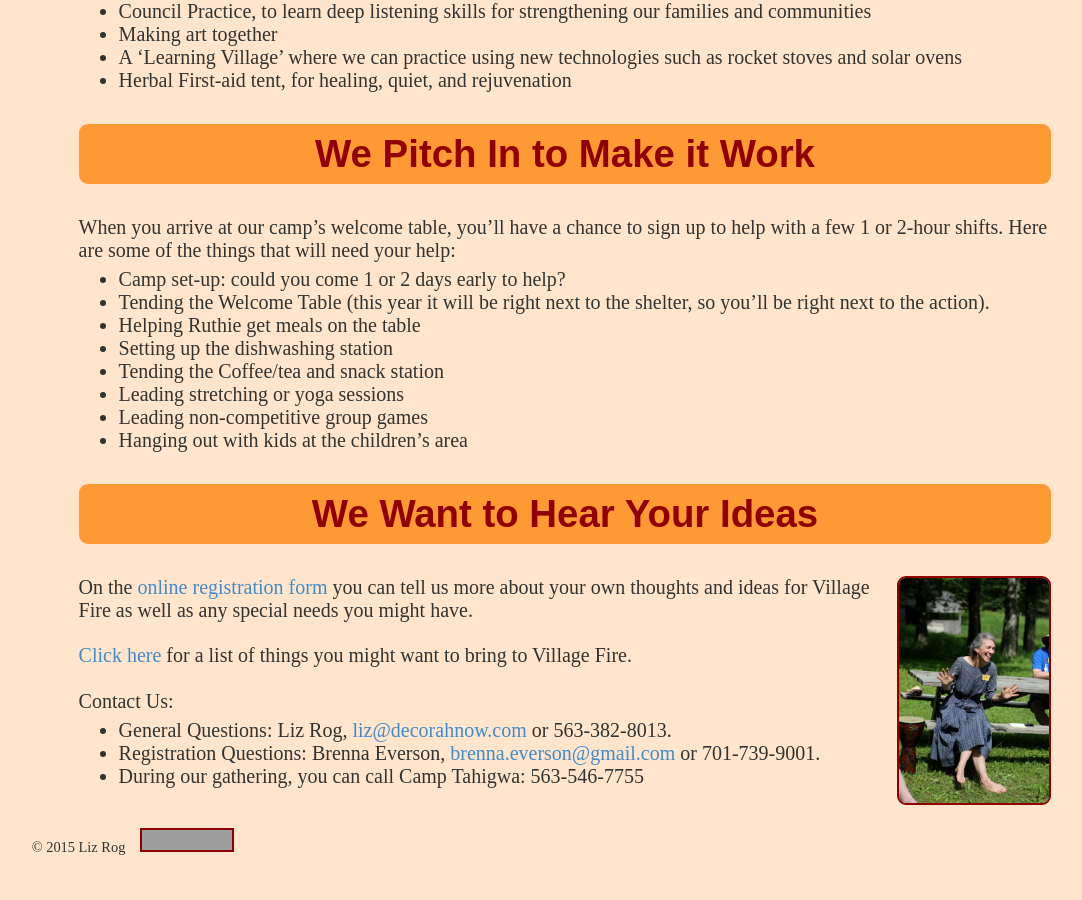
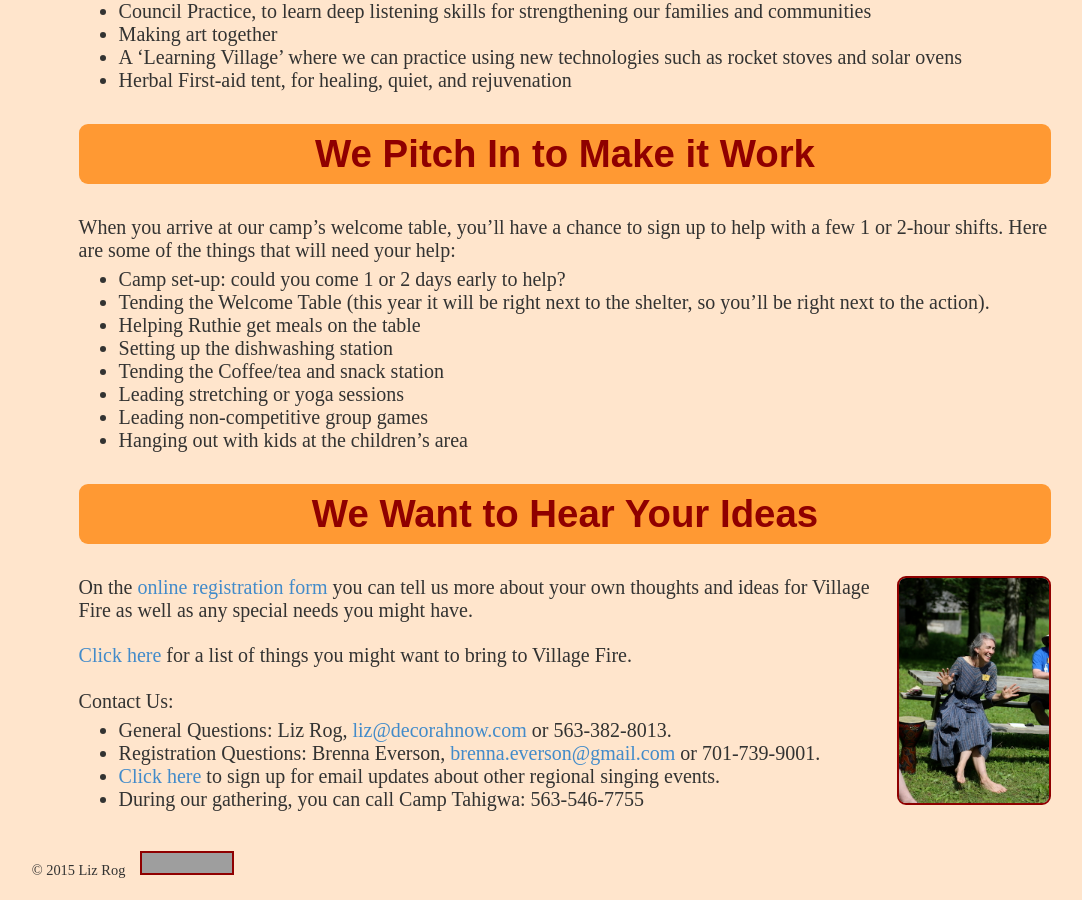
Before and after one commit to neilmb/villagefire, a Jekyll site: the page built from index.md, in a window 1280 px wide and 900 px high, scrolled down 11629 px. Shown: the whole window, without its empty margins (75-1157 px from the left). Built offline with Jekyll 4.4.1, drawn with Linux system fonts in a browser that asks for light colours; some web fonts are replaced; before the commit the page ends 12506 px from its top, so only the background shows below that; grey boxes are pictures that could not be loaded.

Commit message:
email list signup link

```diff
--- a/index.md
+++ b/index.md
@@ -434,4 +434,5 @@ Contact Us:
 * Registration Questions: Brenna Everson, <a
 href="mailto:brenna.everson@gmail.com">brenna.everson@gmail.com</a> or
 701-739-9001.
+* <a href="http://eepurl.com/uFbKr">Click here</a> to sign up for email updates about other regional singing events.
 * During our gathering, you can call Camp Tahigwa: 563-546-7755
```
